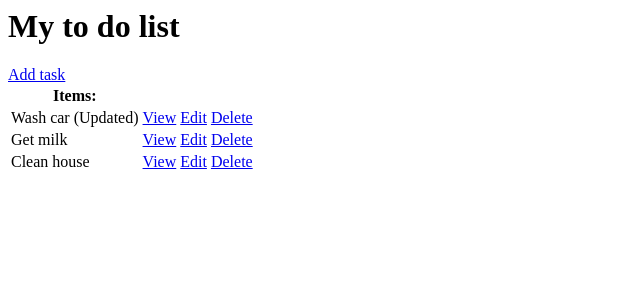
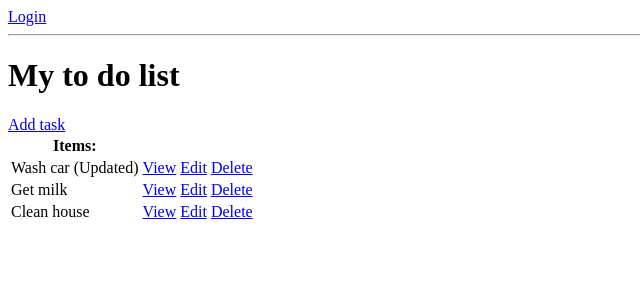
Before and after one commit to Im-Invisible/todo_list_project, a Django app: page / in a window 1280 px wide. Shown: the top 300 px of the page, without its empty margins (0-640 px from the left). Run offline with Django 3.2, Linux system fonts and the light colour scheme; data comes from the database, SQL or seed files in the repository; both versions use the stored data as it was after the commit.

Commit message:
Added login & logout user

```diff
--- a/base/templates/base/task_list.html
+++ b/base/templates/base/task_list.html
@@ -1,3 +1,11 @@
+{% if request.user.is_authenticated %}
+    <p>{{ request.user }}</p>
+    <a href="{% url 'logout' %}">logout</a>
+{% else %}
+    <a href="{% url 'login' %}">Login</a>
+{% endif %}
+
+<hr>
 <h1>My to do list</h1>
 <a href="{% url 'task-create' %}">Add task</a>
 
--- a/base/urls.py
+++ b/base/urls.py
@@ -1,7 +1,11 @@
+from unicodedata import name
 from django.urls import path
-from .views import  taskList, taskDetail, taskCreate, taskUpdate, taskDelete
+from .views import  taskList, taskDetail, taskCreate, taskUpdate, taskDelete, customLoginView
+from django.contrib.auth.views import LogoutView
 
 urlpatterns = [
+    path('login/', customLoginView.as_view(), name='login'),
+    path('logout/', LogoutView.as_view(next_page='login'), name='logout'),
     path('', taskList.as_view(), name='tasks'),
     path('task/<int:pk>/', taskDetail.as_view(), name='task'),
     path('task-create/', taskCreate.as_view(), name='task-create'),
--- a/base/views.py
+++ b/base/views.py
@@ -1,12 +1,21 @@
 from re import T
 from statistics import mode
-from django.forms import DateField, models
-from django.shortcuts import render
+from django.shortcuts import redirect, render
 from django.views.generic.list import ListView
 from django.views.generic.detail import DetailView
 from django.views.generic.edit import CreateView, UpdateView, DeleteView
 from django.urls import reverse_lazy
+from django.contrib.auth.views import LoginView
 from .models import Task
+
+
+class customLoginView(LoginView):
+    template_name = 'base/login.html'
+    fields = '__all__'
+    redirect_auhenticated_user = True
+
+    def get_success_url(self):
+        return reverse_lazy('tasks')
 
 
 class taskList(ListView):
```
Also changed, not shown: base/templates/base/login.html (added, +7 -0 lines), db.sqlite3.
